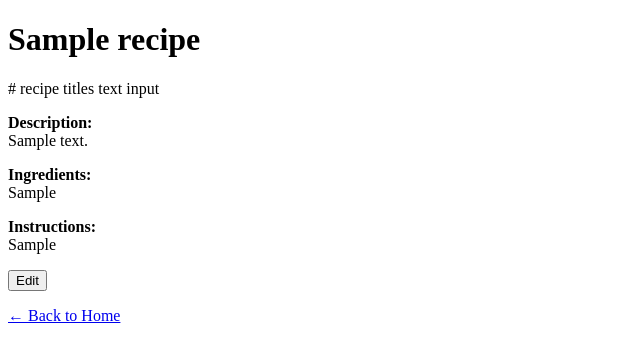
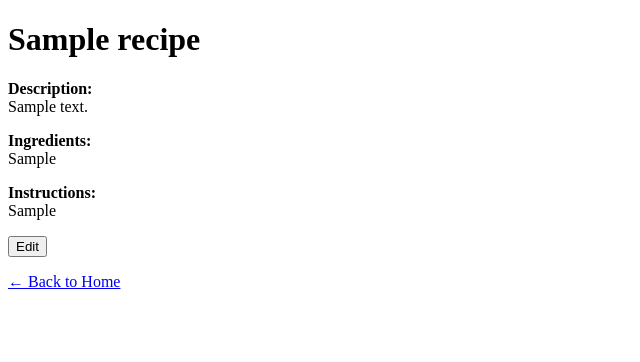
Before and after one commit to RyanTang0203/Recipe_Web_App, a Flask app: page /recipe/1 in a window 1280 px wide. Shown: the top 362 px of the page, without its empty margins (0-640 px from the left). Run offline with Flask 3, Linux system fonts and the light colour scheme; tables that the repository leaves empty hold one stand-in row (values such as "Sample post").

Commit message:
fixed comment for recipe detail

```diff
--- a/app/templates/recipe_detail.html
+++ b/app/templates/recipe_detail.html
@@ -11,7 +11,7 @@
 </head>
 <body>
     <form action="{{ url_for('edit_recipe', recipe_id=recipe.id) }}" method="POST">
-        <h1 id="title-display">{{ recipe.title }}</h1> # recipe titles text input
+        <h1 id="title-display">{{ recipe.title }}</h1>  <!-- recipe titles text input -->
         <input type="text" name="title" id="title-input" value="{{ recipe.title }}" style="display:none;">
 
         <p><strong>Description:</strong><br>
```
